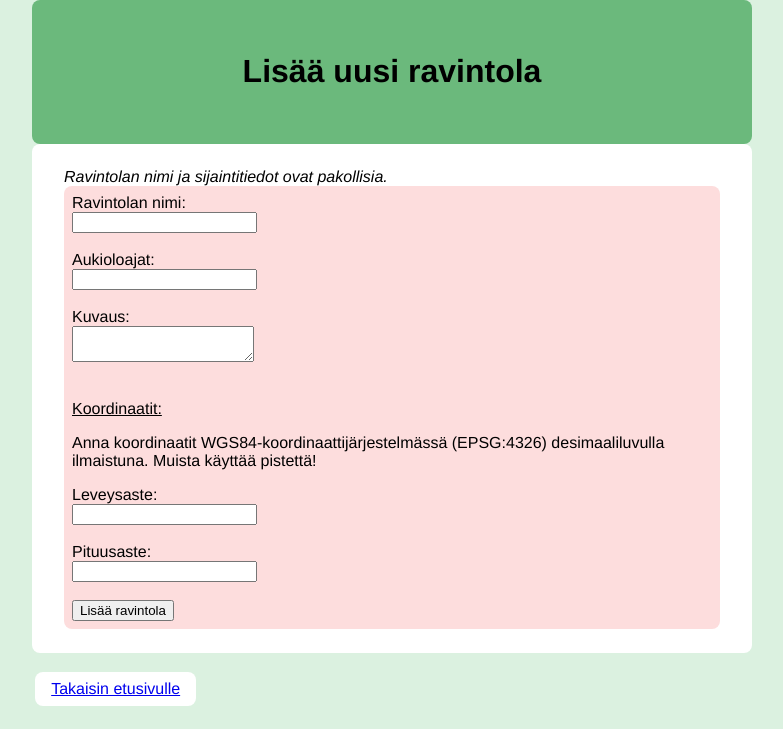
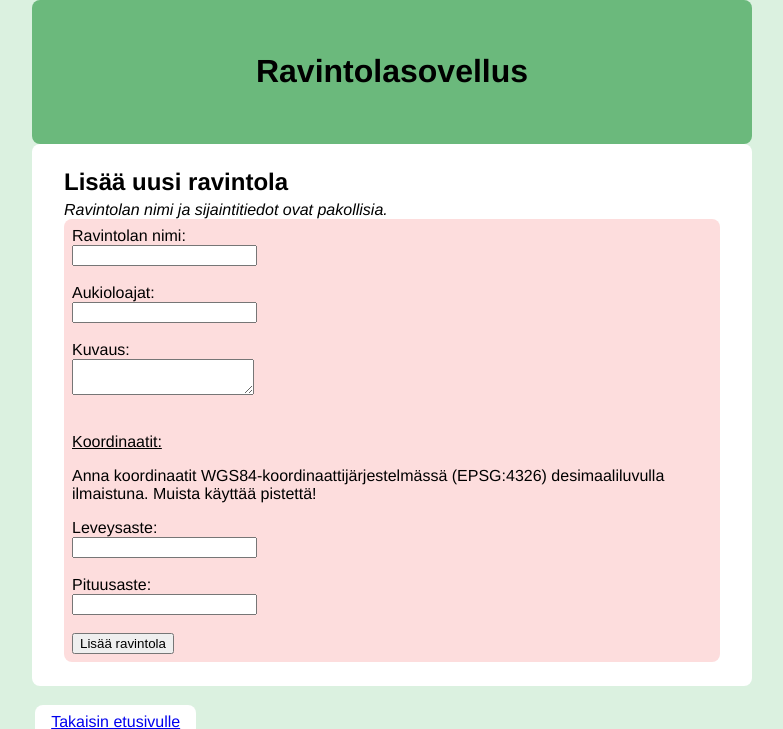
Before and after one commit to emiliaoinas/Ravintolasovellus, a Python web app: template templates/new.html in a window 1280 px wide. Shown: the top 729 px of the page, without its empty margins (248-1031 px from the left). Run offline with Jinja, Linux system fonts and the light colour scheme; the template is opened without the code that fills it, so the values that code supplies are empty.

Commit message:
Change headers

```diff
--- a/templates/new.html
+++ b/templates/new.html
@@ -4,10 +4,11 @@
 
 <body>
     <div class="header">
-        <h1>Lisää uusi ravintola</h1>
+        <h1>Ravintolasovellus</h1>
     </div>
 
     <div class="content">
+        <h2>Lisää uusi ravintola</h2>
         <i>Ravintolan nimi ja sijaintitiedot ovat pakollisia. </i>
         <form action="/create" method="POST">
             <input type="hidden" name="csrf_token" value="{{ session.csrf_token }}">
```
